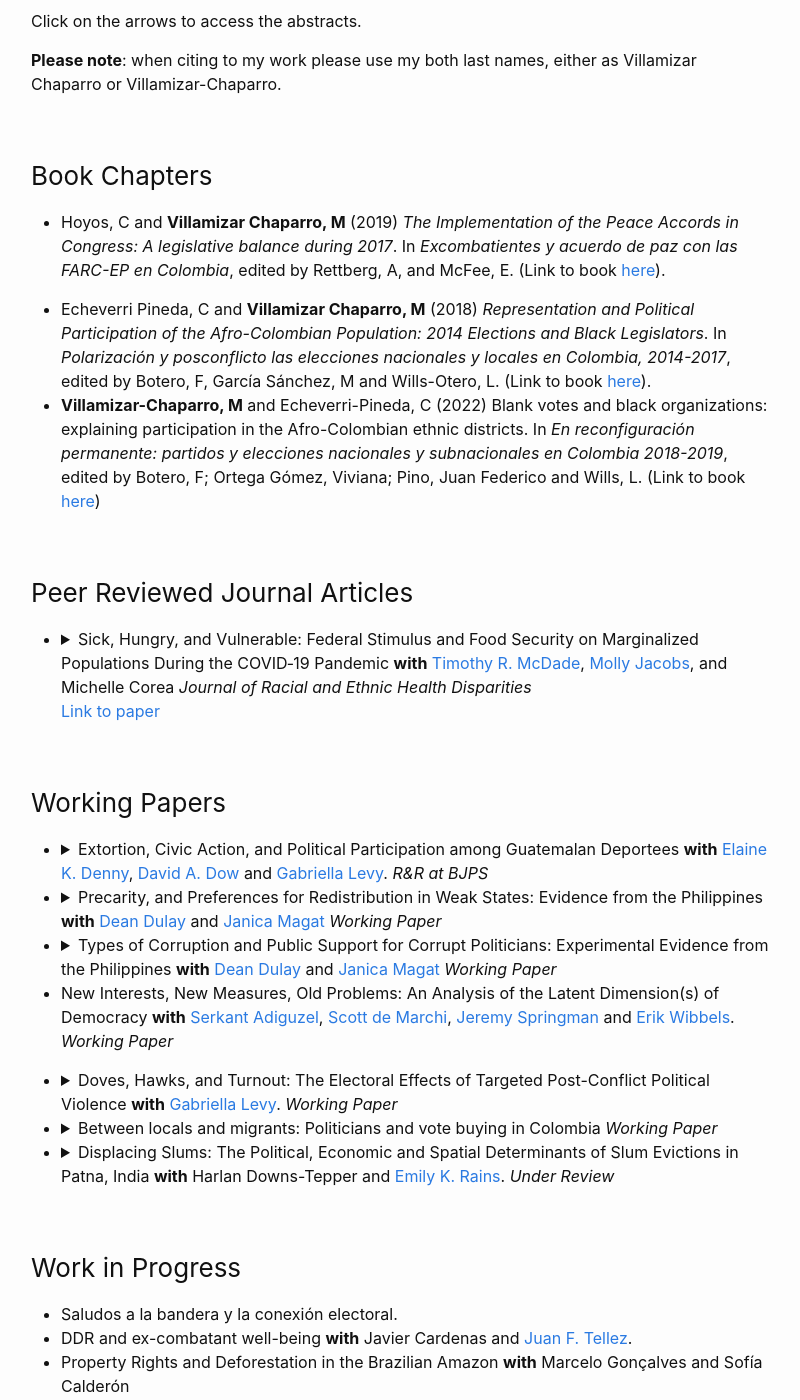
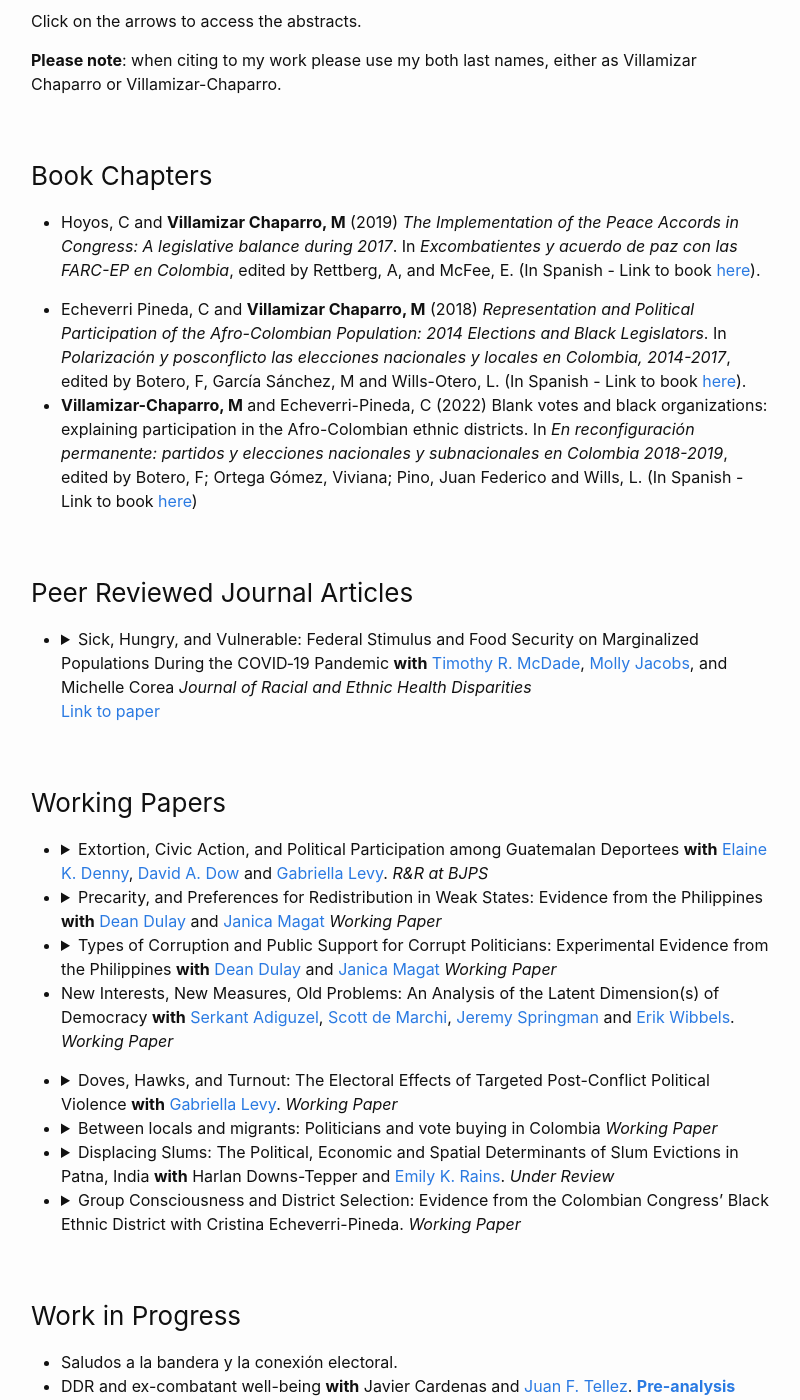
Before and after one commit to MateoVillamizarChaparro/MateoVillamizarChaparro.github.io, a Jekyll site: the page built from publications.md, in a window 1280 px wide and 1400 px high, scrolled down 213 px. Shown: the whole window, without its empty margins (239-1039 px from the left). Built offline with Jekyll 4.4.1, drawn with Linux system fonts in a browser that asks for light colours; our own code applies the rules of GitHub Pages for plain Markdown files; some of the changed text lies outside the part shown.

Commit message:
Update publications.md

```diff
--- a/publications.md
+++ b/publications.md
@@ -8,10 +8,10 @@ Click on the arrows to access the abstracts.
 
 ### Book Chapters
 
-  - Hoyos, C and **Villamizar Chaparro, M** (2019) *The Implementation of the Peace Accords in Congress: A legislative balance during 2017*. In *Excombatientes y acuerdo de paz con las FARC-EP en Colombia*, edited by Rettberg, A, and McFee, E. (Link to book [here](https://uniandes.ipublishcentral.com/product/excombatientes-y-acuerdo-de-paz-con-las-farcep-en-colombia)).
+  - Hoyos, C and **Villamizar Chaparro, M** (2019) *The Implementation of the Peace Accords in Congress: A legislative balance during 2017*. In *Excombatientes y acuerdo de paz con las FARC-EP en Colombia*, edited by Rettberg, A, and McFee, E. (In Spanish - Link to book [here](https://uniandes.ipublishcentral.com/product/excombatientes-y-acuerdo-de-paz-con-las-farcep-en-colombia)).
 
-  - Echeverri Pineda, C and **Villamizar Chaparro, M** (2018) *Representation and Political Participation of the Afro-Colombian Population: 2014 Elections and Black Legislators*. In *Polarización y posconflicto las elecciones nacionales y locales en Colombia, 2014-2017*, edited by Botero, F, García Sánchez, M and Wills-Otero, L. (Link to book [here](https://uniandes.edu.co/es/publicaciones/libro-polarizacion-y-posconflicto-felipe-botero-miguel-garcia-sanchez-laura-wills-otero)).
-  - **Villamizar-Chaparro, M** and Echeverri-Pineda, C (2022) Blank votes and black organizations: explaining participation in the Afro-Colombian ethnic districts. In *En reconfiguración permanente: partidos y elecciones nacionales y subnacionales en Colombia 2018-2019*, edited by Botero, F; Ortega Gómez, Viviana; Pino, Juan Federico and Wills, L. (Link to book [here](https://ediciones.uniandes.edu.co/reader/en-configuracion-permanente-partidos-y-elecciones-nacionales-y-subnacionales-en-colombia-2018-2019?preview=true))
+  - Echeverri Pineda, C and **Villamizar Chaparro, M** (2018) *Representation and Political Participation of the Afro-Colombian Population: 2014 Elections and Black Legislators*. In *Polarización y posconflicto las elecciones nacionales y locales en Colombia, 2014-2017*, edited by Botero, F, García Sánchez, M and Wills-Otero, L. (In Spanish - Link to book [here](https://uniandes.edu.co/es/publicaciones/libro-polarizacion-y-posconflicto-felipe-botero-miguel-garcia-sanchez-laura-wills-otero)).
+  - **Villamizar-Chaparro, M** and Echeverri-Pineda, C (2022) Blank votes and black organizations: explaining participation in the Afro-Colombian ethnic districts. In *En reconfiguración permanente: partidos y elecciones nacionales y subnacionales en Colombia 2018-2019*, edited by Botero, F; Ortega Gómez, Viviana; Pino, Juan Federico and Wills, L. (In Spanish - Link to book [here](https://ediciones.uniandes.edu.co/reader/en-configuracion-permanente-partidos-y-elecciones-nacionales-y-subnacionales-en-colombia-2018-2019?preview=true))
 
 ### Peer Reviewed Journal Articles
 
@@ -75,13 +75,21 @@ Click on the arrows to access the abstracts.
     </sub> </p>
     </details>
     {::options parse_block_html="false" /}
+  - {::options parse_block_html="true" /}
+    <details><summary markdown="span"> Group Consciousness and District Selection: Evidence from the Colombian Congress' Black Ethnic District with Cristina Echeverri-Pineda. *Working Paper* </summary>
+    <p> <sub>
+    **Abstract:** How does group consciousness affect the preferences for district selection? In this paper, we investigate if individuals that have a stronger group consciousness measured as historical discrimination, existences of linked fate, and inequalities in the treatment of different racial groups affect district choice. Using a multi-method design, using semi-structured interviews and a conjoint experiment in a sample of Afro-Colombians, we find evidence that group consciousness affects the preferences for ethnic districts over territorial ones. Our results also show that membership to ethnic organization or individuals episodes of discrimination do not change preferences for ethnic districts. These findings indicate that individuals with high levels of group consciousness tend to worry more about mechanisms ad institutions that can enhance the group's political representation.
+    [**Pre-analysis plan**](https://osf.io/kda8s)
+    </sub> </p>
+    </details>
+    {::options parse_block_html="false" /}
 
 
 ### Work in Progress
   - Saludos a la bandera y la conexión electoral.
-  - DDR and ex-combatant well-being **with** Javier Cardenas and [Juan F. Tellez](https://juanftellez.com/).
+  - DDR and ex-combatant well-being **with** Javier Cardenas and [Juan F. Tellez](https://juanftellez.com/). [**Pre-analysis plan**](https://osf.io/e9p8t)
   - Property Rights and Deforestation in the Brazilian Amazon **with** Marcelo Gonçalves and Sofía Calderón
-  - District Selection and Racial Identity **with** Cristina Echeverri-Pineda
+  - District Selection and Racial Identity **with** Diego Romero and Erik Wibbels [**Pre-analysis plan**](https://osf.io/j3knm)
 
 ### Policy Working papers
 
```
